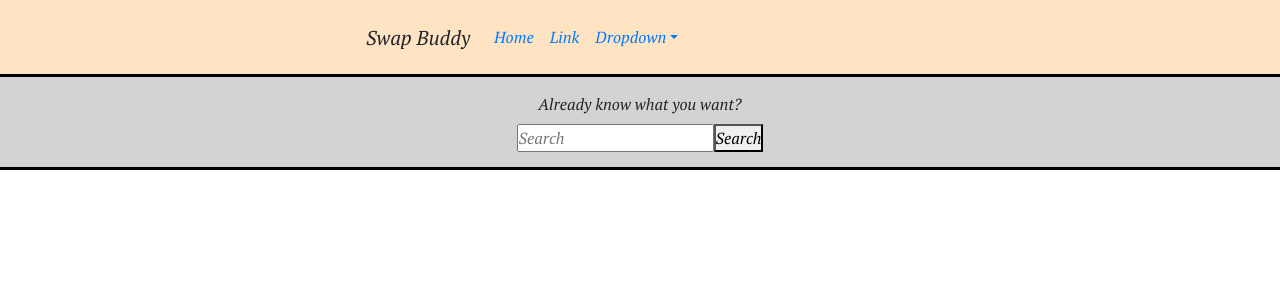
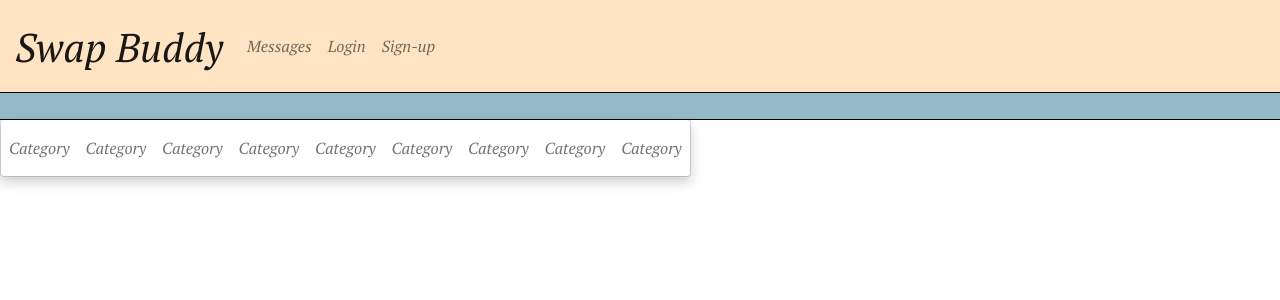
Before and after one commit to mkothari93/Swap-Buddy, a React (Create React App) app in the folder client/: page / in a window 1280 px wide. Shown: the top 300 px of the page. Built offline with nearby package versions, Linux system fonts and the light colour scheme.

Commit message:
fixed the dropdown's functionality

```diff
--- a/client/package.json
+++ b/client/package.json
@@ -6,7 +6,9 @@
     "@testing-library/jest-dom": "^5.16.2",
     "@testing-library/react": "^12.1.3",
     "@testing-library/user-event": "^13.5.0",
+    "bootstrap": "^5.1.3",
     "react": "^17.0.2",
+    "react-bootstrap": "^2.1.2",
     "react-dom": "^17.0.2",
     "react-scripts": "5.0.0",
     "web-vitals": "^2.1.4"
--- a/client/public/index.html
+++ b/client/public/index.html
@@ -24,7 +24,6 @@
       work correctly both with client-side routing and a non-root public URL.
       Learn how to configure a non-root public URL by running `npm run build`.
     -->
-    <link rel="stylesheet" href="https://stackpath.bootstrapcdn.com/bootstrap/4.3.1/css/bootstrap.min.css" integrity="sha384-ggOyR0iXCbMQv3Xipma34MD+dH/1fQ784/j6cY/iJTQUOhcWr7x9JvoRxT2MZw1T" crossorigin="anonymous">
     <link rel="stylesheet" href="https://cdnjs.cloudflare.com/ajax/libs/font-awesome/4.7.0/css/font-awesome.min.css">
     <link rel="preconnect" href="https://fonts.googleapis.com">
 <link rel="preconnect" href="https://fonts.gstatic.com" crossorigin>
--- a/client/src/App.css
+++ b/client/src/App.css
@@ -12,29 +12,63 @@
   box-sizing: border-box;
 }
 
+body {
+  background-color: aliceblue;
+}
+
 .App {
   text-align: center;
 }
 
-nav {
+.nav-login {
   background-color: var(--primary-color);
   padding: 15px;
-  border-bottom: 3px black solid;
+  border-bottom: 1px black solid;
+  justify-content: space-between;
 }
 
-nav h1 {
-  padding-left: 350px;
+.nav-login h1 {
   margin-top: 10px;
 }
 
-.navbar-toggler {
-  background-color: aliceblue;
-}
-
-.navbar-toggler-icon {
+.link {
   color: black;
 }
 
 .nav-search {
-  background-color: lightgray;
+  padding: 15px;
+  background-color: rgb(150, 185, 199);
+  border-bottom: 1px black solid;
 }
+
+.nav-bar-btn {
+  border: black 1px solid;
+}
+
+h5 {
+  font-size: 1.25rem;
+  font-weight: bolder;
+  color: black;
+}
+
+.dropdown-menu {
+    top: 100%;
+    left: 0;
+    z-index: 1000;
+    display: none;
+    float: left;
+    min-width: 160px;
+    padding: 5px 0;
+    margin: 2px 0 0 2px;
+    font-size: 14px;
+    align-items: center;
+    list-style: none;
+    background-color: #fff;
+    -webkit-background-clip: padding-box;
+    background-clip: padding-box;
+    border: 1px solid rgb(0, 0, 0);
+    border: 1px solid rgb(0, 0, 0);
+    border-radius: 4px;
+    -webkit-box-shadow: 0 6px 12px rgba(0,0,0,.175);
+    box-shadow: 0 6px 12px rgba(0,0,0,.175);
+}
--- a/client/src/App.js
+++ b/client/src/App.js
@@ -1,57 +1,50 @@
-import './App.css';
+import React from "react";
+import "./App.css";
+import { Nav, Navbar, NavDropdown } from "react-bootstrap";
 
-function App() {
+import "bootstrap/dist/css/bootstrap.min.css";
+
+export default function App() {
   return (
-    <div className="App font-link">
-      <header>
-        {/* <h1>Swap Buddy</h1> */}
+  <body className="font-link">
+    <header>
+    <Navbar collapseOnSelect expand="lg" className="nav-login">
+      <Navbar.Brand href="#home" >
+      <h1>
+        Swap Buddy
+      </h1>
+      </Navbar.Brand>
+      <Navbar.Toggle aria-controls="responsive-navbar-nav" />
+      <Navbar.Collapse id="responsive-navbar-nav">
+        <Nav className="mr-auto">
+          <Nav.Link href="#messages" className="link">Messages</Nav.Link>
+          <Nav.Link href="#login" className="link">Login</Nav.Link>
+          <Nav.Link href="#signup" className="link">Sign-up</Nav.Link>
+        </Nav>
+      </Navbar.Collapse>
+    </Navbar>
+    </header>
+    <nav>
+      <Navbar collapseOnSelect expand="lg" className="nav-search">
+      <Navbar.Toggle aria-controls="responsive-navbar-nav" className="nav-bar-btn"> <h5>All Categories</h5> </Navbar.Toggle>
+      <Navbar.Collapse id="responsive-navbar-nav">
+        <Nav className="mr-auto dropdown-menu">
+          <Nav.Link href="#messages" className="link">Category</Nav.Link>
+          <Nav.Link href="#login" className="link">Category</Nav.Link>
+          <Nav.Link href="#signup" className="link">Category</Nav.Link>
+          <Nav.Link href="#signup" className="link">Category</Nav.Link>
+          <Nav.Link href="#signup" className="link">Category</Nav.Link>
+          <Nav.Link href="#signup" className="link">Category</Nav.Link>
+          <Nav.Link href="#signup" className="link">Category</Nav.Link>
+          <Nav.Link href="#signup" className="link">Category</Nav.Link>
+          <Nav.Link href="#signup" className="link">Category</Nav.Link>
+        </Nav>
+      </Navbar.Collapse>
+      <Navbar.Brand href="#home" >
 
-{/* header */}
-<nav class="navbar navbar-expand-lg">
-  <h1 class="navbar-brand">Swap Buddy</h1>
-  <button class="navbar-toggler" type="button" data-toggle="collapse" data-target="#navbarSupportedContent" aria-controls="navbarSupportedContent" aria-expanded="false" aria-label="Toggle navigation">
-    <i class="fa-regular fa-bars"></i>
-  </button>
-{/* header hamburger drop dropdown */}
- <div class="collapse navbar-collapse" id="navbarSupportedContent">
-    <ul class="navbar-nav mr-auto">
-      <li class="nav-item active">
-        <a class="nav-link" href="#">Home <span class="sr-only">(current)</span></a>
-      </li>
-      <li class="nav-item">
-        <a class="nav-link" href="#">Link</a>
-      </li>
-      <li class="nav-item dropdown">
-        <a class="nav-link dropdown-toggle" href="#" id="navbarDropdown" role="button" data-toggle="dropdown" aria-haspopup="true" aria-expanded="false">
-          Dropdown
-        </a>
-        <div class="dropdown-menu" aria-labelledby="navbarDropdown">
-          <a class="dropdown-item" href="#">Action</a>
-          <a class="dropdown-item" href="#">Another action</a>
-          <div class="dropdown-divider"></div>
-          <a class="dropdown-item" href="#">Something else here</a>
-        </div>
-      </li>
-    </ul>
-  </div>
-</nav>
-
-      </header>
-      <section>
-        <nav className="nav-search">
-
-        <form>
-        <div>
-          <label for="search">Already know what you want?</label>
-        </div>
-          <input type="text" id="search" name="search" placeholder="Search"></input>
-          <button>Search</button>
-        </form>
-        </nav>
-      </section>
-
-    </div>
+      </Navbar.Brand>
+    </Navbar>
+    </nav>
+  </body>
   );
 }
-
-export default App;
```
Also changed, not shown: 1 other file (tests, documents, lock files or other folders).
